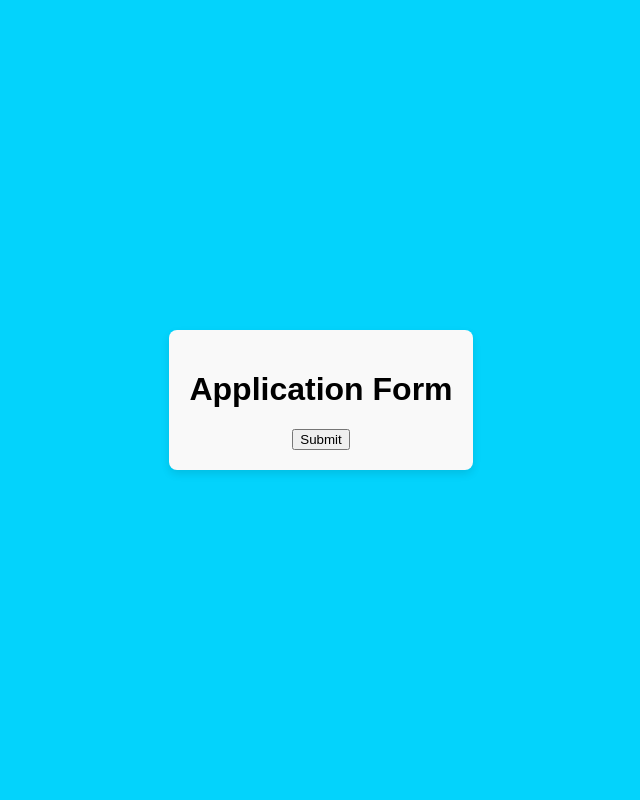
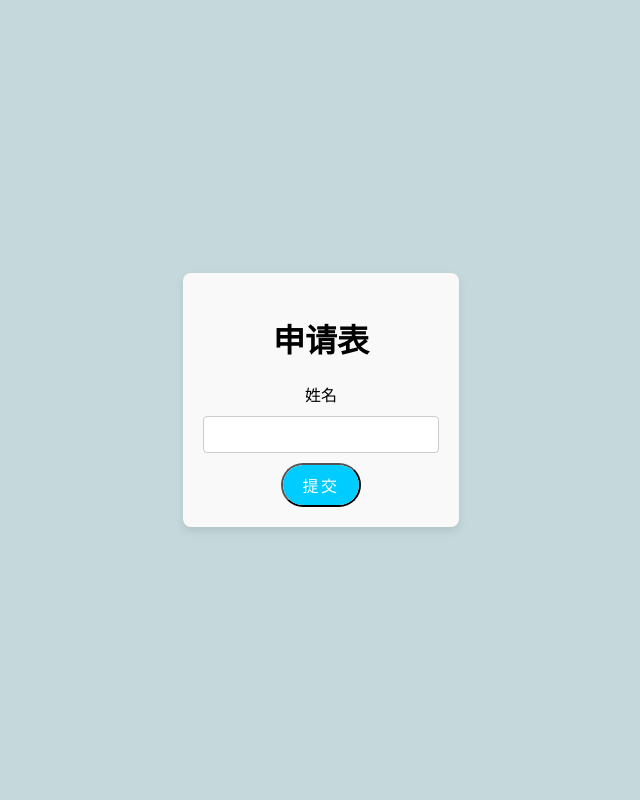
Before and after one commit to Jun909/website, a Django app: page /application/form/ in a window 1280 px wide. Shown: the whole page, without its empty margins (319-959 px from the left). Run offline with Django 5.2, Linux system fonts and the light colour scheme.

Commit message:
added chinese translation

```diff
--- a/application/forms.py
+++ b/application/forms.py
@@ -1,5 +1,6 @@
 from django import forms
 from .models import UserInfo
+from django.utils.translation import gettext as _
 
 class UserInfoForm(forms.ModelForm):
     class Meta:
@@ -7,3 +8,6 @@ class UserInfoForm(forms.ModelForm):
         model = UserInfo
         fields = ["name", "highest_education", "gender", "major", "university", "experience_abroad", "target_working_place",
                   "type_of_job", "job_position_wanted", "email", "time_of_graduation", "birthdate", "political_info", "highest_title_achieved", "resume" ]
+        labels = {
+            'name' : '姓名'
+        }
--- a/application/templates/user_form.html
+++ b/application/templates/user_form.html
@@ -13,7 +13,7 @@
             align-items: center;
             justify-content: center;
             font-family: Arial, sans-serif;
-            background-color: #03d3fc;
+            background-color: #c5d9dd;
         }
 
         /* Centering container */
@@ -26,17 +26,91 @@
             background-color: #f9f9f9;
             text-align: center;
         }
+
+         /* Styling input fields */
+         input[type="text"], input[type="email"], input[type="file"] {
+            width: 100%;
+            padding: 10px;
+            margin: 10px 0;
+            border: 1px solid #ccc;
+            border-radius: 4px;
+            box-sizing: border-box;
+        }
+
+        button {
+            display: inline-block;
+            padding: 0.5rem 1.25rem;
+            border-radius: 10rem;
+            color: #fff;
+            text-transform: uppercase;
+            font-size: 1rem;
+            letter-spacing: .15rem;
+            transition: all .3s;
+            position: relative;
+            overflow: hidden;
+            z-index: 1;
+        }
+
+        button:after {
+            content: '';
+            position: absolute;
+            bottom: 0;
+            left: 0;
+            width: 100%;
+            height: 100%;
+            background-color: #0cf;
+            border-radius: 10rem;
+            z-index: -2;
+        }
+
+        button:before {
+            content: '';
+            position: absolute;
+            bottom: 0;
+            left: 0;
+            width: 0%;
+            height: 100%;
+            background-color: #0099cc; /* Darkened version of #0cf */
+            transition: all .3s;
+            border-radius: 10rem;
+            z-index: -1;
+        }
+
+        button:hover {
+            color: #fff;
+        }
+
+        button:hover:before {
+            width: 100%;
+        }
+
+/*
+        button {
+
+            background-color: #03a9f4;
+            color: white;
+            padding: 10px 20px;
+            border: none;
+            border-radius: 4px;
+            cursor: pointer;
+        }
+
+        button:hover {
+            background-color: #0288d1;
+        } */
+
     </style>
 </head>
 <body>
     <div class="form-container">
-        <h1>Application Form</h1>
+        <h1>申请表</h1>
         <form method="post" enctype="multipart/form-data">
             {% csrf_token %}
             <div>
-
+                <label for="{{ form.name.id_for_label }}">{{ form.name.label }}</label>
+                {{ form.name }}
             </div>
-            <button type="submit">Submit</button>
+            <button type="submit">提交</button>
         </form>
     </div>
 </body>
--- a/mysite/settings.py
+++ b/mysite/settings.py
@@ -118,6 +118,10 @@ AUTH_PASSWORD_VALIDATORS = [
 # https://docs.djangoproject.com/en/5.1/topics/i18n/
 
 LANGUAGE_CODE = 'en-us'
+# LANGUAGE_CODE = 'zh-hans'
+# USE_I18N = True
+# USE_L10N = True
+# USE_TZ = True
 
 TIME_ZONE = 'Europe/Berlin'
 
```
